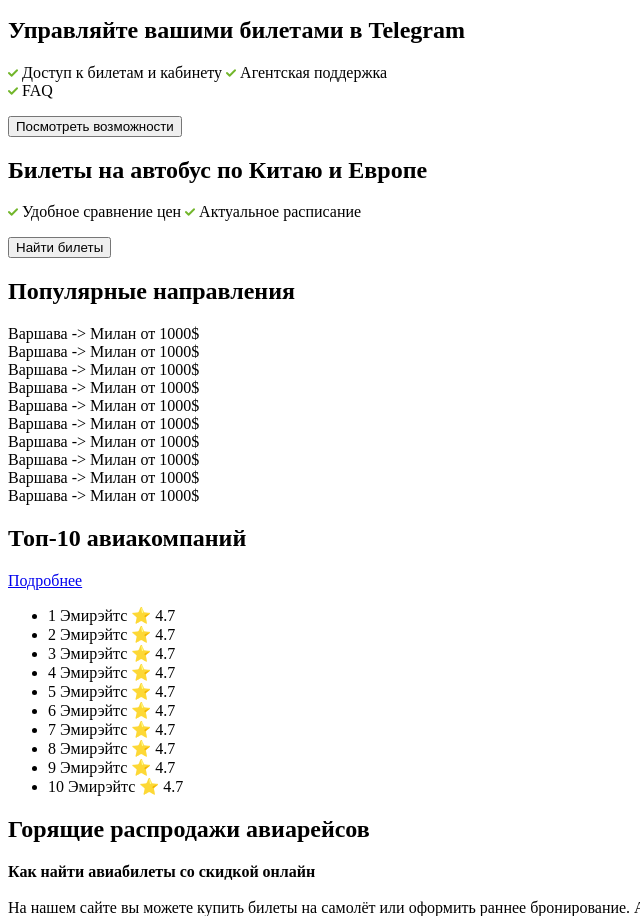
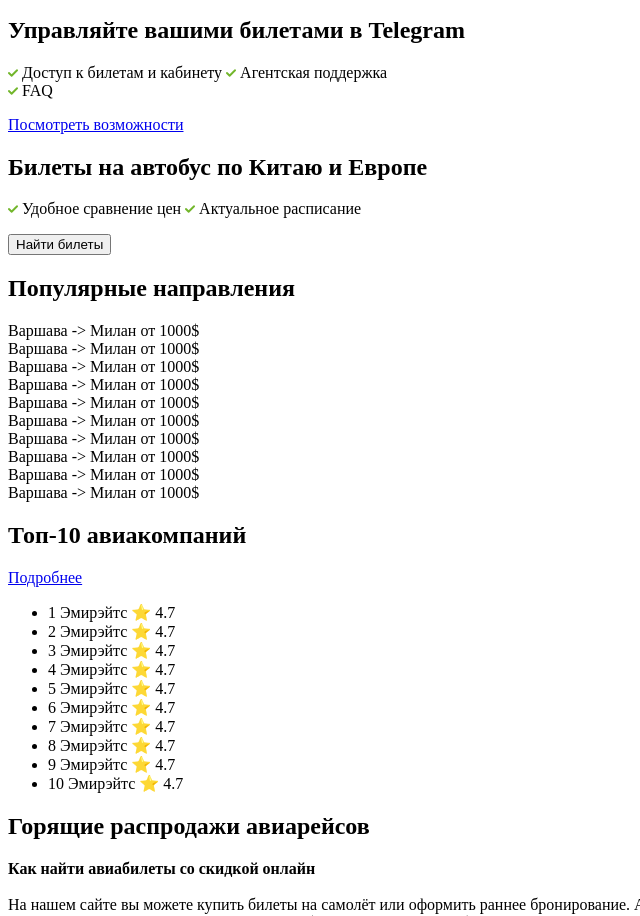
Before and after one commit to sasha1985y/The-best-flytickets, a plain HTML site: page index.html in a window 1280 px wide. Shown: the part 868-1784 px from the top of the page, without its empty margins (0-640 px from the left). Drawn offline with Linux system fonts and the light colour scheme.

Commit message:
change btn to link

```diff
--- a/index.html
+++ b/index.html
@@ -120,7 +120,7 @@
                     <img src="./images/check-smooth.svg" alt="check"> Доступ к билетам и кабинету <img src="./images/check-smooth.svg" alt="check"> Агентская поддержка<br>
                     <img src="./images/check-smooth.svg" alt="check"> FAQ
                 </p>
-                <button type="button">Посмотреть возможности</button>
+                <a href="#">Посмотреть возможности</a>
             </div>
             <!-- Блок про автобусные билеты -->
             <div class="bus-tickets-promo">
```
